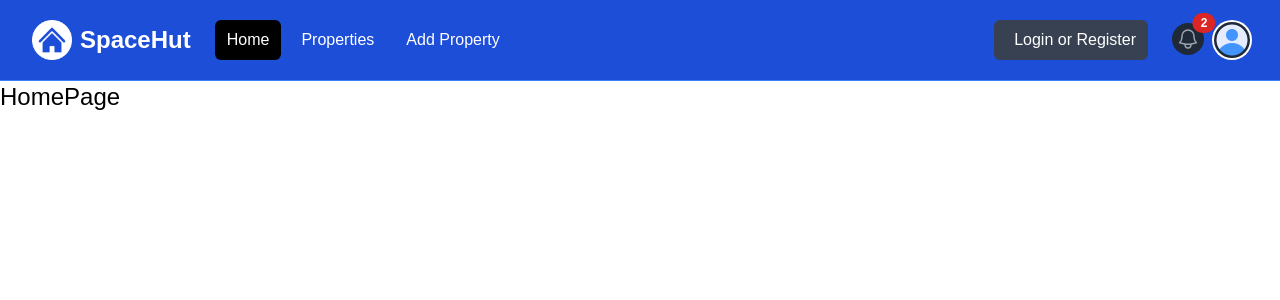
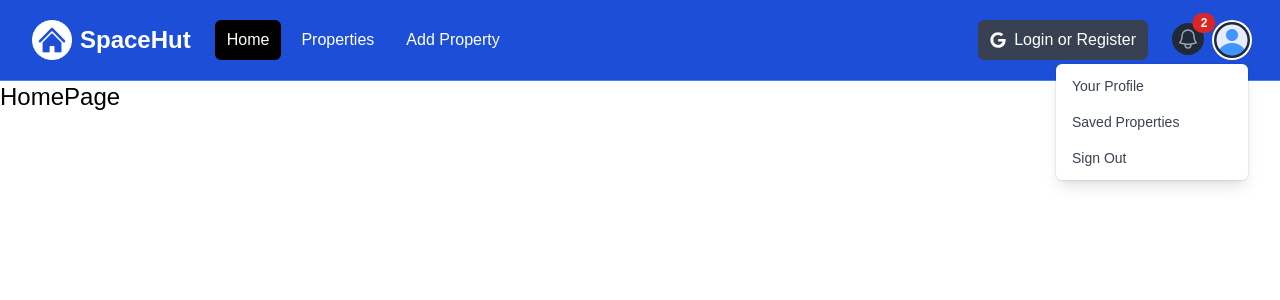
Before and after one commit to codenamecriz/space-hunt, a Next.js app: page / in a window 1280 px wide. Both pictures are taken after a click on the button "Open user menu". Shown: the top 300 px of the page. Built offline with nearby package versions, Linux system fonts and the light colour scheme.

Commit message:
Added Navbar links, dropdown state and icons

```diff
--- a/package.json
+++ b/package.json
@@ -9,9 +9,10 @@
     "lint": "next lint"
   },
   "dependencies": {
+    "next": "15.0.3",
     "react": "19.0.0-rc-66855b96-20241106",
     "react-dom": "19.0.0-rc-66855b96-20241106",
-    "next": "15.0.3"
+    "react-icons": "^5.3.0"
   },
   "devDependencies": {
     "postcss": "^8",
--- a/src/components/NavBar.jsx
+++ b/src/components/NavBar.jsx
@@ -1,10 +1,15 @@
 "use client";
-import React from "react";
+import { useState, useEffect } from "react";
 import logo from "@/assets/images/logo-white.png";
 import profileDefault from "@/assets/images/profile.png";
 import Image from "next/image";
+import Link from "next/link";
+import { FaGoogle } from "react-icons/fa";
 
 const NavBar = () => {
+  const [isMobileMenuOpen, setIsMobileMenuOpen] = useState(false);
+  const [isProfileMenuOpen, setIsProfileMenuOpen] = useState(false);
+
   return (
     <nav className="bg-blue-700 border-b border-blue-500">
       <div className="mx-auto max-w-7xl px-2 sm:px-6 lg:px-8">
@@ -17,6 +22,7 @@
               className="relative inline-flex items-center justify-center rounded-md p-2 text-gray-400 hover:bg-gray-700 hover:text-white focus:outline-none focus:ring-2 focus:ring-inset focus:ring-white"
               aria-controls="mobile-menu"
               aria-expanded="false"
+              onClick={() => setIsMobileMenuOpen((prev) => !prev)}
             >
               <span className="absolute -inset-0.5"></span>
               <span className="sr-only">Open main menu</span>
@@ -39,7 +45,7 @@
 
           <div className="flex flex-1 items-center justify-center md:items-stretch md:justify-start">
             {/* <!-- Logo --> */}
-            <a className="flex flex-shrink-0 items-center" href="/index.html">
+            <a className="flex flex-shrink-0 items-center" href="/">
               <Image className="h-10 w-auto" src={logo} alt="SpaceHut" />
 
               <span className="hidden md:block text-white text-2xl font-bold ml-2">
@@ -49,24 +55,24 @@
             {/* <!-- Desktop Menu Hidden below md screens --> */}
             <div className="hidden md:ml-6 md:block">
               <div className="flex space-x-2">
-                <a
-                  href="/index.html"
+                <Link
+                  href="/"
                   className="text-white bg-black hover:bg-gray-900 hover:text-white rounded-md px-3 py-2"
                 >
                   Home
-                </a>
-                <a
-                  href="/properties.html"
+                </Link>
+                <Link
+                  href="/properties"
                   className="text-white hover:bg-gray-900 hover:text-white rounded-md px-3 py-2"
                 >
                   Properties
-                </a>
-                <a
-                  href="/add-property.html"
+                </Link>
+                <Link
+                  href="/properties/add"
                   className="text-white hover:bg-gray-900 hover:text-white rounded-md px-3 py-2"
                 >
                   Add Property
-                </a>
+                </Link>
               </div>
             </div>
           </div>
@@ -75,7 +81,8 @@
           <div className="hidden md:block md:ml-6">
             <div className="flex items-center">
               <button className="flex items-center text-white bg-gray-700 hover:bg-gray-900 hover:text-white rounded-md px-3 py-2">
-                <i className="fa-brands fa-google text-white mr-2"></i>
+                {/* <i className="fa-brands fa-google text-white mr-2"></i> */}
+                <FaGoogle className="text-white mr-2" />
                 <span>Login or Register</span>
               </button>
             </div>
@@ -83,7 +90,7 @@
 
           {/* <!-- Right Side Menu (Logged In) --> */}
           <div className="absolute inset-y-0 right-0 flex items-center pr-2 md:static md:inset-auto md:ml-6 md:pr-0">
-            <a href="messages.html" className="relative group">
+            <Link href="/messages" className="relative group">
               <button
                 type="button"
                 className="relative rounded-full bg-gray-800 p-1 text-gray-400 hover:text-white focus:outline-none focus:ring-2 focus:ring-white focus:ring-offset-2 focus:ring-offset-gray-800"
@@ -109,7 +116,7 @@
                 2
                 {/* <!-- Replace with the actual number of notifications --> */}
               </span>
-            </a>
+            </Link>
             {/* <!-- Profile dropdown button --> */}
             <div className="relative ml-3">
               <div>
@@ -119,6 +126,7 @@
                   id="user-menu-button"
                   aria-expanded="false"
                   aria-haspopup="true"
+                  onClick={() => setIsProfileMenuOpen((prev) => !prev)}
                 >
                   <span className="absolute -inset-1.5"></span>
                   <span className="sr-only">Open user menu</span>
@@ -131,33 +139,34 @@
               </div>
 
               {/* <!-- Profile dropdown --> */}
+              {isProfileMenuOpen && (
                 <div
                   id="user-menu"
-                className="hidden absolute right-0 z-10 mt-2 w-48 origin-top-right rounded-md bg-white py-1 shadow-lg ring-1 ring-black ring-opacity-5 focus:outline-none"
+                  className="absolute right-0 z-10 mt-2 w-48 origin-top-right rounded-md bg-white py-1 shadow-lg ring-1 ring-black ring-opacity-5 focus:outline-none"
                   role="menu"
                   aria-orientation="vertical"
                   aria-labelledby="user-menu-button"
                   tabIndex="-1"
                 >
-                <a
-                  href="/profile.html"
+                  <Link
+                    href="/profile"
                     className="block px-4 py-2 text-sm text-gray-700"
                     role="menuitem"
                     tabIndex="-1"
                     id="user-menu-item-0"
                   >
                     Your Profile
-                </a>
-                <a
-                  href="saved-properties.html"
+                  </Link>
+                  <Link
+                    href="/properties/saved"
                     className="block px-4 py-2 text-sm text-gray-700"
                     role="menuitem"
                     tabIndex="-1"
                     id="user-menu-item-2"
                   >
                     Saved Properties
-                </a>
-                <a
+                  </Link>
+                  <Link
                     href="#"
                     className="block px-4 py-2 text-sm text-gray-700"
                     role="menuitem"
@@ -165,40 +174,43 @@
                     id="user-menu-item-2"
                   >
                     Sign Out
-                </a>
+                  </Link>
                 </div>
+              )}
             </div>
           </div>
         </div>
       </div>
 
       {/* <!-- Mobile menu, show/hide based on menu state. --> */}
-      <div className="hidden" id="mobile-menu">
+      {isMobileMenuOpen && (
+        <div id="mobile-menu">
           <div className="space-y-1 px-2 pb-3 pt-2">
-          <a
-            href="/index.html"
+            <Link
+              href="/"
               className="bg-gray-900 text-white block rounded-md px-3 py-2 text-base font-medium"
             >
               Home
-          </a>
-          <a
-            href="/properties.html"
+            </Link>
+            <Link
+              href="/properties"
               className="text-gray-300 hover:bg-gray-700 hover:text-white block rounded-md px-3 py-2 text-base font-medium"
             >
               Properties
-          </a>
-          <a
-            href="/add-property.html"
+            </Link>
+            <Link
+              href="/properties/add"
               className="text-gray-300 hover:bg-gray-700 hover:text-white block rounded-md px-3 py-2 text-base font-medium"
             >
               Add Property
-          </a>
+            </Link>
             <button className="flex items-center text-white bg-gray-700 hover:bg-gray-900 hover:text-white rounded-md px-3 py-2 my-4">
               <i className="fa-brands fa-google mr-2"></i>
               <span>Login or Register</span>
             </button>
           </div>
         </div>
+      )}
     </nav>
   );
 };
```
Also changed, not shown: 1 other file (tests, documents, lock files or other folders). Lines whose indentation alone changed are shown as unchanged.
